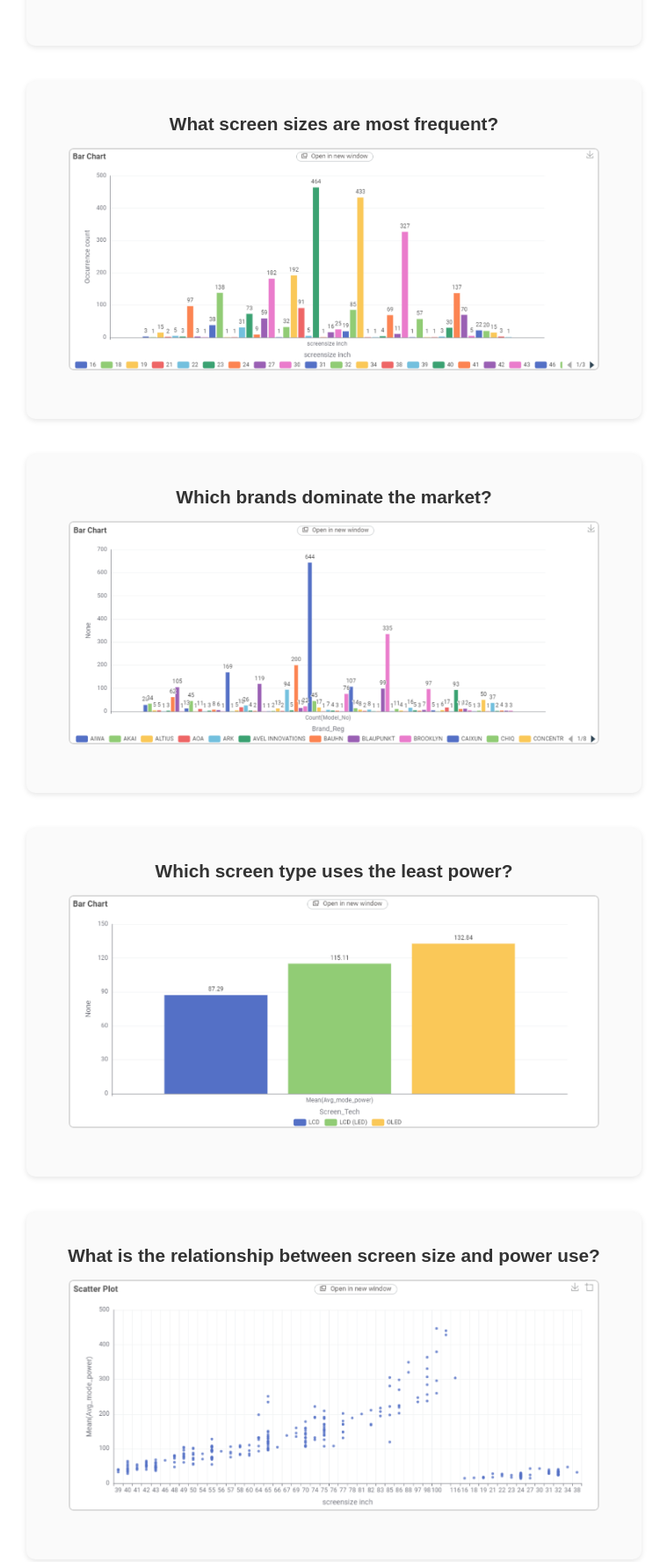
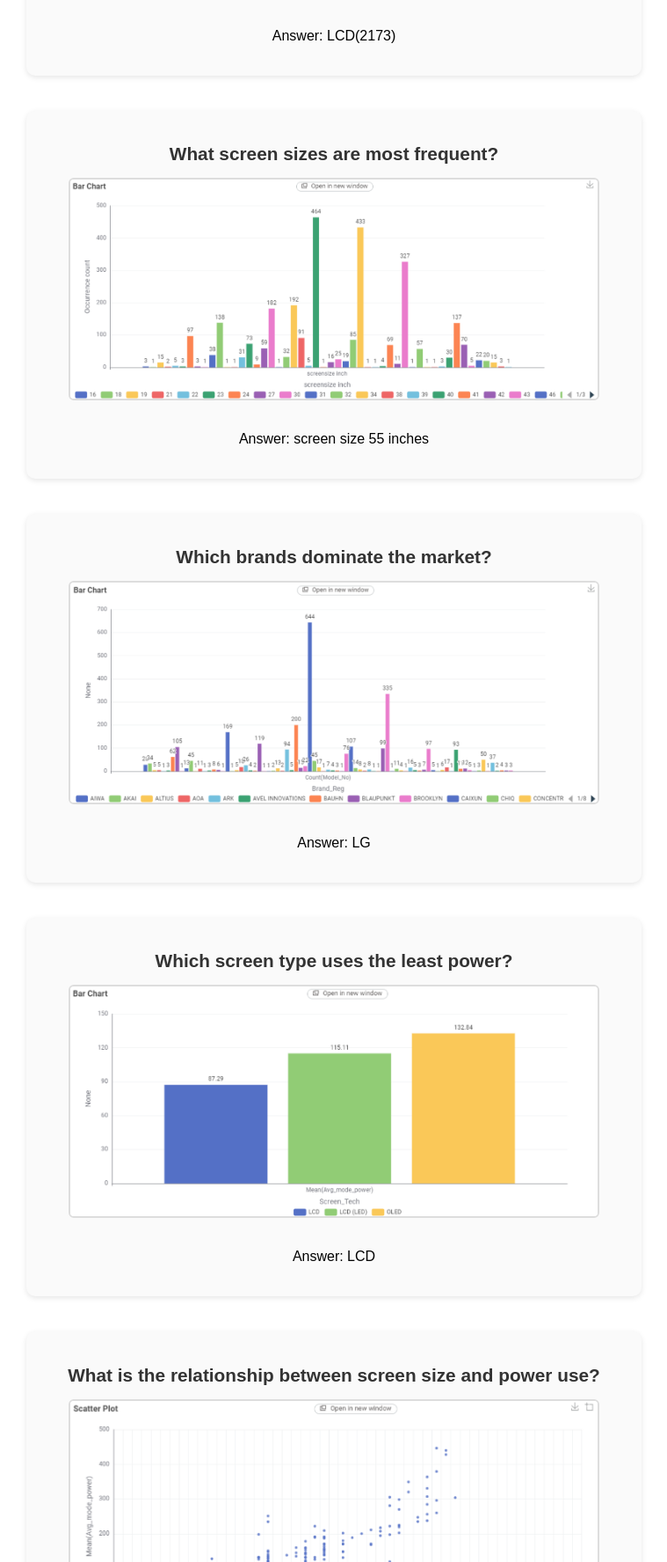
Before and after one commit to JeeThomas/COS30045-T03, a plain HTML site: page television.html in a window 1280 px wide. Shown: the part 509-2284 px from the top of the page at 88% size, without its empty margins (260-1019 px from the left). Drawn offline with Linux system fonts and the light colour scheme.

Commit message:
Update television.html

```diff
--- a/television.html
+++ b/television.html
@@ -22,37 +22,37 @@
             <div class="image-box">
                 <h2>What TV technologies are most common?</h2>
                 <img src="chart1.png" alt="Chart 1">
-                <p></p>
+                <p>Answer: LCD(2173)</p>
             </div>
 
             <div class="image-box">
                 <h2>What screen sizes are most frequent?</h2>
                 <img src="chart2.png" alt="Chart 2">
-                <p></p>
+                <p>Answer: screen size 55 inches</p>
             </div>
 
             <div class="image-box">
                 <h2>Which brands dominate the market?</h2>
                 <img src="chart3.png" alt="Chart 3">
-                <p></p>
+                <p>Answer: LG </p>
             </div>
 
             <div class="image-box">
                 <h2>Which screen type uses the least power?</h2>
                 <img src="chart4.png" alt="Chart 4">
-                <p></p>
+                <p>Answer: LCD</p>
             </div>
 
             <div class="image-box">
                 <h2>What is the relationship between screen size and power use?</h2>
                 <img src="chart5.png" alt="Chart 5">
-                <p></p>
+                <p>The larger the screen size, the more power is consumed.</p>
             </div>
 
             <div class="image-box">
                 <h2>What is the relationship between star rating and screen size?</h2>
                 <img src="chart6.png" alt="Chart 6">
-                <p></p>
+                <p>Bigger screen size always has higher rating</p>
             </div>
         </section>
     </main>
```
